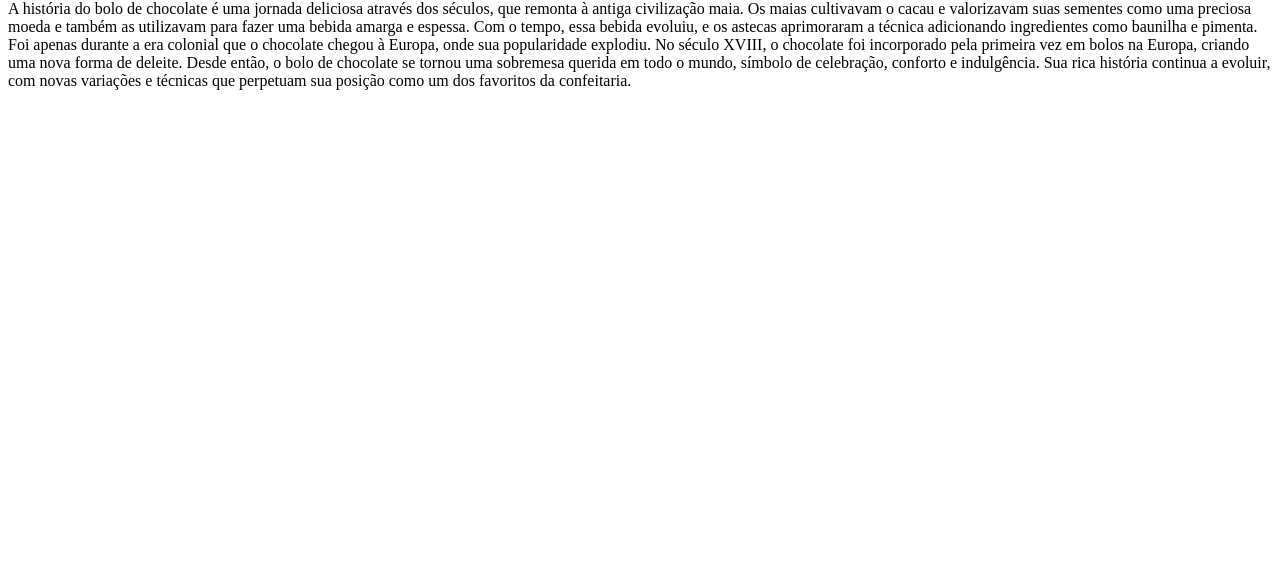
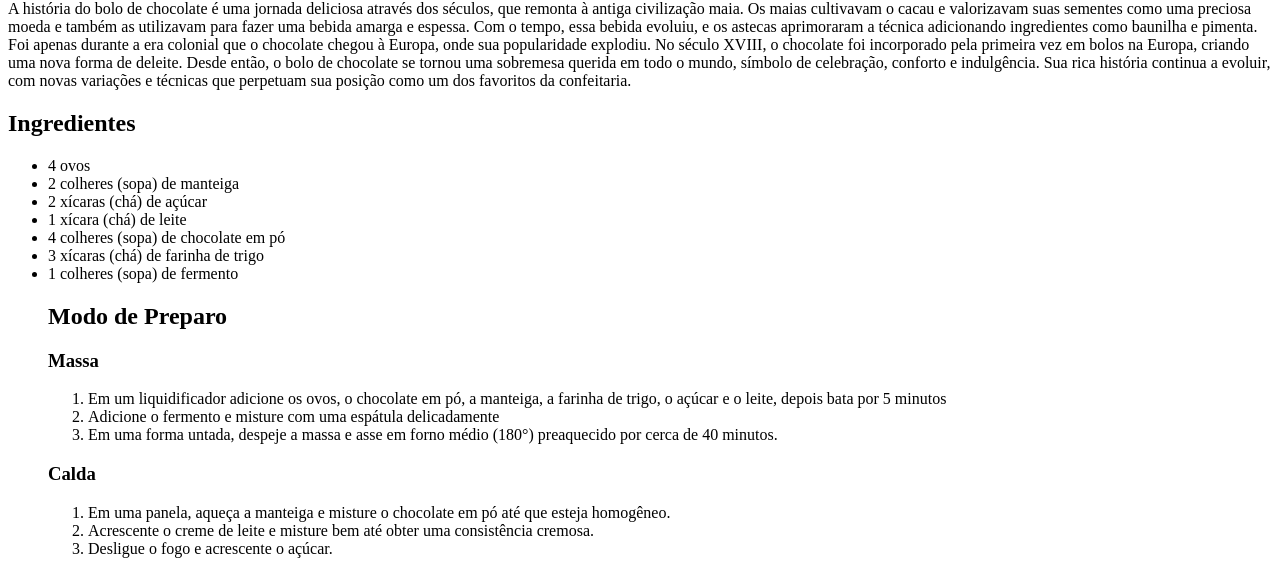
Before and after one commit to MayaraF01/prova, a plain HTML site: page index.html in a window 1280 px wide. Shown: the part 283-857 px from the top of the page. Before the commit the page ends 800 px from the top, so only its background shows below. Drawn offline with Linux system fonts and the light colour scheme.

Commit message:
02-05 prova

```diff
--- a/index.html
+++ b/index.html
@@ -14,6 +14,37 @@
 
 
     </p>
+
+    <h2> Ingredientes </h2>
+
+    <ul>
+        <li> 4 ovos  </li>
+        <li> 2 colheres (sopa) de manteiga </li>
+        <li> 2 xícaras (chá) de açúcar </li>
+        <li> 1 xícara (chá) de leite </li>
+        <li> 4 colheres (sopa) de chocolate em pó </li>
+        <li> 3 xícaras (chá) de farinha de trigo </li>
+        <li> 1 colheres (sopa) de fermento </li>
+
+
+        <h2> Modo de Preparo </h2>
+        <h3> Massa </h3>
+        <ol>
+              <li> Em um liquidificador adicione os ovos, o chocolate em pó, a manteiga, a farinha de trigo, o açúcar e o leite, depois bata por 5 minutos </li>
+
+              <li> Adicione o fermento e misture com uma espátula delicadamente </li>
+
+              <li> Em uma forma untada, despeje a massa e asse em forno médio (180°) preaquecido por cerca de 40 minutos. </li>
+
+
+        </ol>
+        <h3> Calda </h3>
+        <ol>
+            <li>Em uma panela, aqueça a manteiga e misture o chocolate em pó até que esteja homogêneo.</li>
+            <li>Acrescente o creme de leite e misture bem até obter uma consistência cremosa.</li>
+            <li>Desligue o fogo e acrescente o açúcar.</li>
+        </ol>
+    </ul>
 </body>
 
 </html>
```
